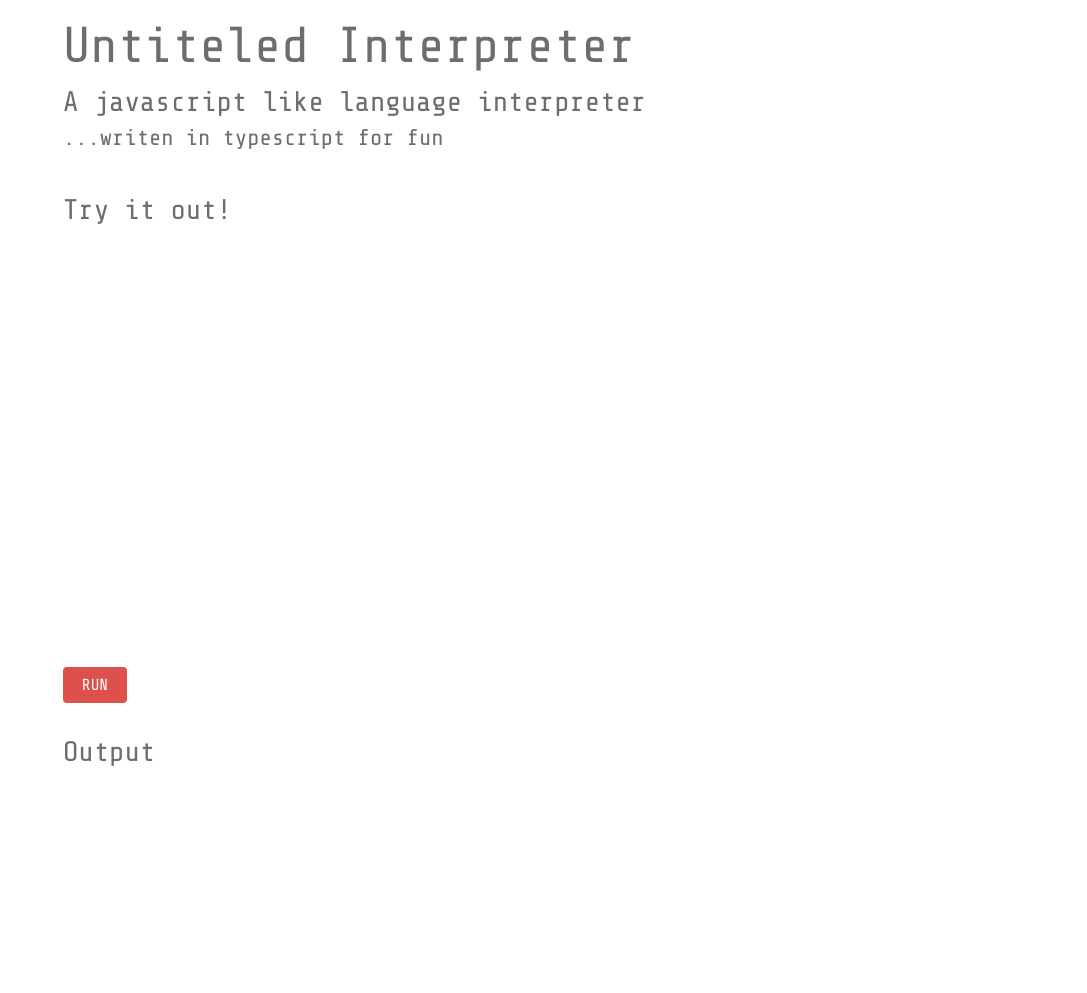
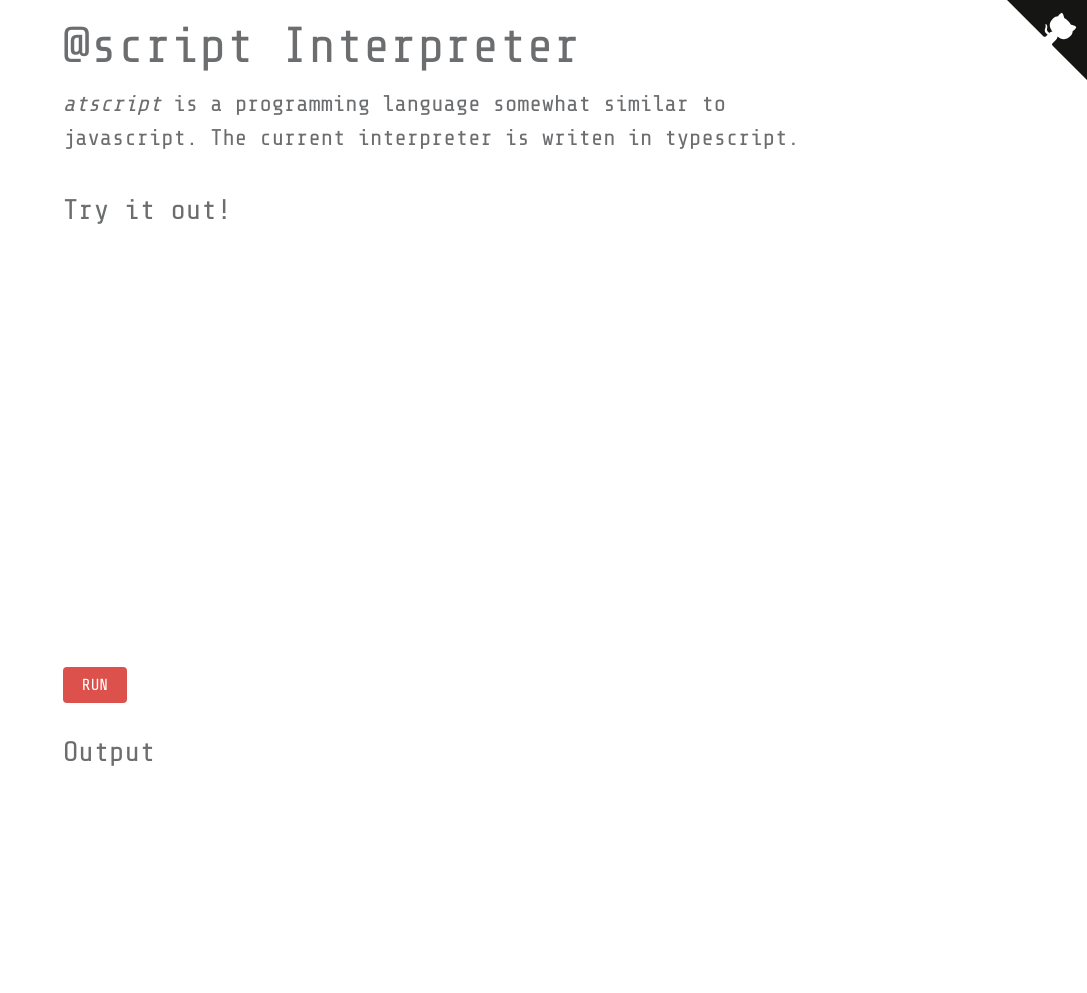
Before and after one commit to eugenioenko/interpreter, a website built with webpack: page index.html in a window 1280 px wide. Shown: the whole page, without its empty margins (193-1280 px from the left). Built offline with nearby package versions, Linux system fonts and the light colour scheme.

Commit message:
updated readme.md

```diff
--- a/index.html
+++ b/index.html
@@ -3,7 +3,7 @@
 <head>
     <meta charset="utf-8" />
     <meta http-equiv="X-UA-Compatible" content="IE=edge">
-    <title>Untiteled Interpreter</title>
+    <title>@script Interpreter</title>
     <meta name="viewport" content="width=device-width, initial-scale=1">
     <link rel="stylesheet" href="css/sdf.css">
     <script src="./dist/bundle.js"></script>
@@ -28,8 +28,10 @@
     <div class="sdf-wrapper sdf-default" id="container">
         <div class="sdf-grid">
             <div class="sdf-cell sdf-12 sdf-padding">
-                <h1>Untiteled Interpreter</h1>
-                <h3>A javascript like language interpreter<br><small>...writen in typescript for fun</small></h3>
+                <h1>@script Interpreter</h1>
+                <h3>
+                    <small><i>atscript</i> is a programming language somewhat similar to javascript. The current interpreter is writen in typescript. </small>
+                </h3>
             </div>
             <div class="sdf-cell sdf-12 sdf-padding">
                 <h3>Try it out!</h3>
@@ -55,6 +57,15 @@
             </div>
         </div>
     </div>
+    <a href="https://github.com/eugenioenko/interpreter" title="View source on GitHub" aria-label="View source on GitHub"><svg width="80" height="80" viewBox="0 0 250 250"
+            style="fill:#151513; color:#fff; position: absolute; top: 0; border: 0; right: 0;" aria-hidden="true">
+            <path d="M0,0 L115,115 L130,115 L142,142 L250,250 L250,0 Z"></path>
+            <path d="M128.3,109.0 C113.8,99.7 119.0,89.6 119.0,89.6 C122.0,82.7 120.5,78.6 120.5,78.6 C119.2,72.0 123.4,76.3 123.4,76.3 C127.3,80.9 125.5,87.3 125.5,87.3 C122.9,97.6 130.6,101.9 134.4,103.2"
+                fill="currentColor" style="transform-origin: 130px 106px;"></path>
+            <path d="M115.0,115.0 C114.9,115.1 118.7,116.5 119.8,115.4 L133.7,101.6 C136.9,99.2 139.9,98.4 142.2,98.6 C133.8,88.0 127.5,74.4 143.8,58.0 C148.5,53.4 154.0,51.2 159.7,51.0 C160.3,49.4 163.2,43.6 171.4,40.1 C171.4,40.1 176.1,42.5 178.8,56.2 C183.1,58.6 187.2,61.8 190.9,65.4 C194.5,69.0 197.7,73.2 200.1,77.6 C213.8,80.2 216.3,84.9 216.3,84.9 C212.7,93.1 206.9,96.0 205.4,96.6 C205.1,102.4 203.0,107.8 198.3,112.5 C181.9,128.9 168.3,122.5 157.7,114.1 C157.9,116.9 156.7,120.9 152.7,124.9 L141.0,136.5 C139.8,137.7 141.6,141.9 141.8,141.8 Z"
+                fill="currentColor"></path>
+        </svg>
+    </a>
     <script>
         var editor;
         var app = angular.module('app', []);
@@ -67,20 +78,14 @@
                 editor.setValue(demoSourceCode);
                 return editor;
             }]);
-
             app.controller('controller', ['$scope', 'editor', function ($scope, editor) {
-
+                conzole.log('Press RUN button to execute code');
                 $scope.console = conzole;
-                execute(editor.getValue());
-
                 $scope.run = function() {
                     var source = editor.getValue();
                     conzole.clear();
                     execute(source);
-
-
                 }
-
             }]);
     </script>
 </body>
```
